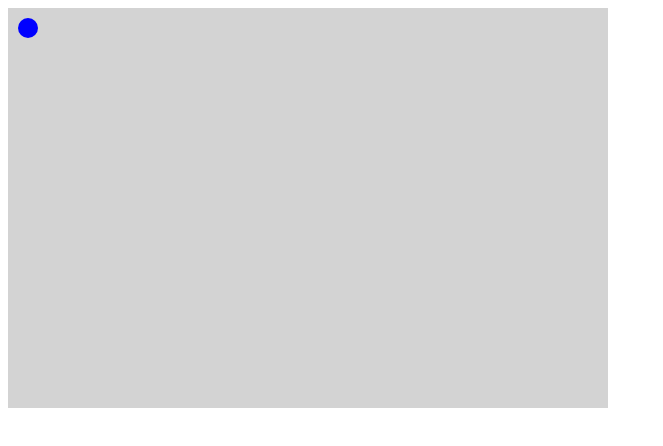
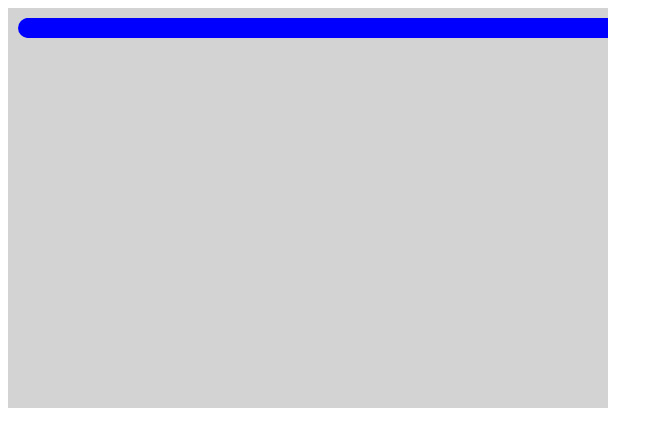
Before and after one commit to burunda/Oracle-One-Alura, a plain HTML site: page Lógica de programación_Practicando con juegos y animaciones/Programa_4.html in a window 1280 px wide. Shown: the whole page, without its empty margins (0-663 px from the left). Drawn offline with Linux system fonts and the light colour scheme.

Commit message:
Update Programa_4.html

```diff
--- a/Lógica de programación_Practicando con juegos y animaciones/Programa_4.html
+++ b/Lógica de programación_Practicando con juegos y animaciones/Programa_4.html
@@ -15,6 +15,8 @@
         pincel.fill();
     }
 
-    disenarCircunferencia(20,20,10);
+    for(var x=20; x<600; x++){
+        disenarCircunferencia(x,20,10);
+    }
 
 </script>
```
